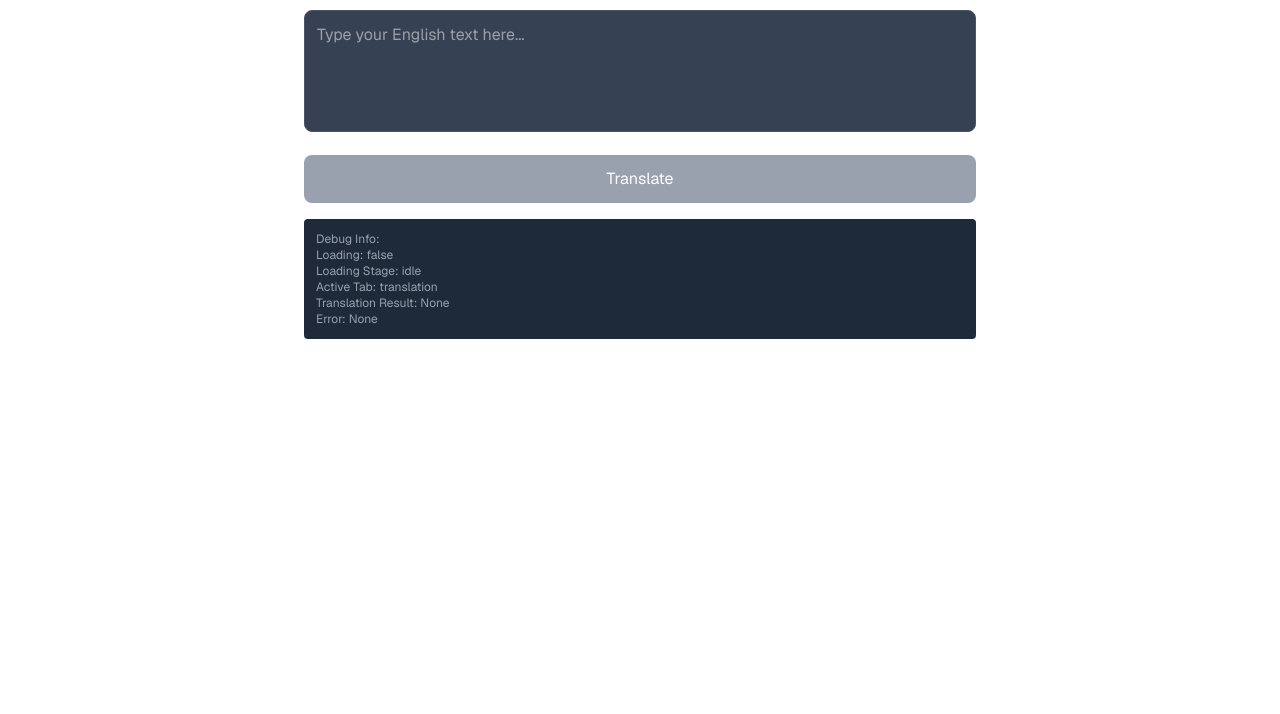
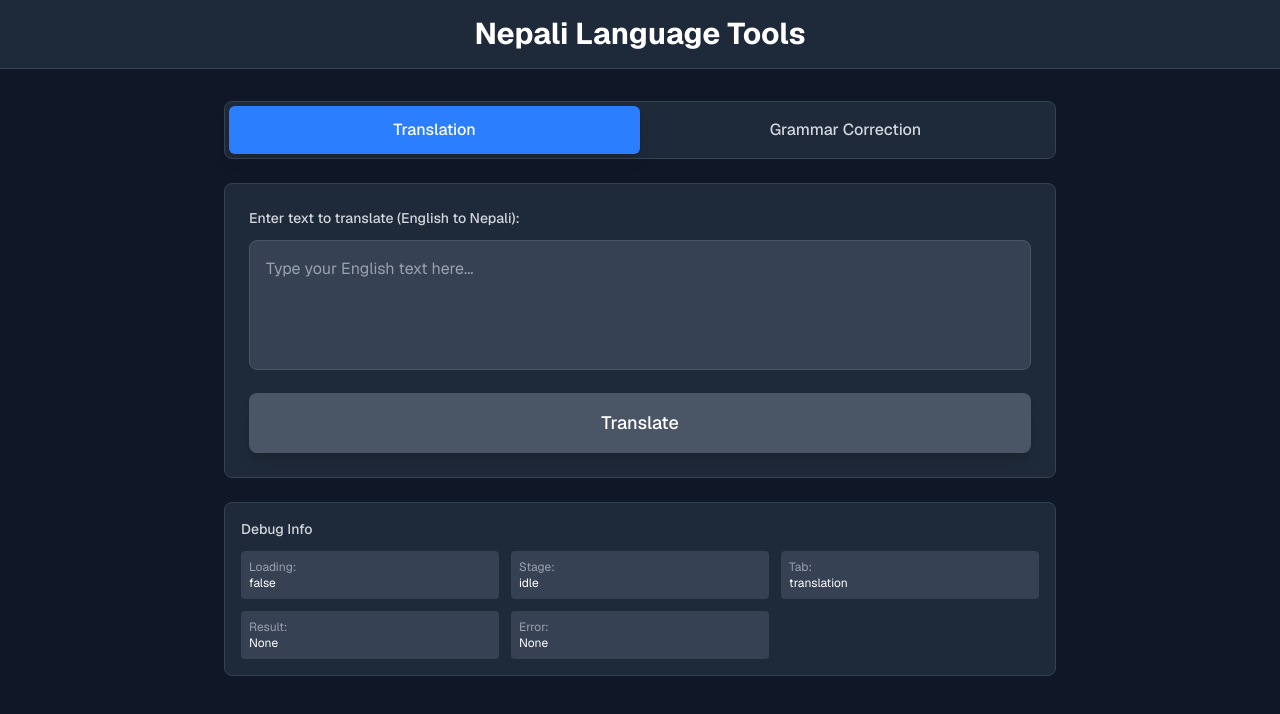
Before and after one commit to pinkth3floyd/lipimala, a Next.js app: page / in a window 1280 px wide. Shown: the top 714 px of the page. Built offline with nearby package versions, Linux system fonts and the light colour scheme.

Commit message:
translation language specific to Nepali

```diff
--- a/src/app/core/config/optimizedConfig.ts
+++ b/src/app/core/config/optimizedConfig.ts
@@ -18,6 +18,12 @@ interface PipelineCache {
     lastUsed: number;
     loading: boolean;
     error?: string;
+    modelInfo?: {
+        name: string;
+        src_lang: string;
+        tgt_lang: string;
+        description: string;
+    };
 }
 
 // Cache configuration
@@ -122,22 +128,43 @@ class PipelineManager {
             console.log('Running in server environment');
         }
 
-        // Try smaller, more compatible models first
+        // Try models that specifically support English to Nepali translation
         const models = [
-            'Xenova/opus-mt-en-hi',      // Smallest, fastest option (~50MB)
-            'Xenova/marianmt-en-hi',     // Medium size (~150MB)
-            'Xenova/nllb-200-distilled-600M', // Large but more accurate (~600MB)
+            // {
+            //     name: 'Xenova/opus-mt-en-hi',
+            //     src_lang: 'en',
+            //     tgt_lang: 'hi',
+            //     description: 'Smallest, fastest option (~50MB) - English to Hindi (works for Nepali)'
+            // },
+            // {
+            //     name: 'Xenova/marianmt-en-hi',
+            //     src_lang: 'en',
+            //     tgt_lang: 'hi',
+            //     description: 'Medium size (~150MB) - English to Hindi (works for Nepali)'
+            // },
+            {
+                name: 'Xenova/nllb-200-distilled-600M',
+                src_lang: 'eng_Latn',
+                tgt_lang: 'npi_Deva',
+                description: 'Large but most accurate (~600MB) - Native Nepali support'
+            },
+            {
+                name: 'Xenova/m2m100_418M',
+                src_lang: 'en',
+                tgt_lang: 'ne',
+                description: 'Medium size (~400MB) - Direct English to Nepali'
+            }
         ];
 
         let lastError: Error | null = null;
 
-        for (const modelName of models) {
+        for (const model of models) {
             try {
-                console.log(`Attempting to load model: ${modelName}`);
+                console.log(`Attempting to load model: ${model.name}`);
 
                 // Validate that this is a translation model
-                if (!this.isTranslationModel(modelName)) {
-                    console.warn(`Skipping ${modelName} - not a translation model`);
+                if (!this.isTranslationModel(model.name)) {
+                    console.warn(`Skipping ${model.name} - not a translation model`);
                     continue;
                 }
 
@@ -149,19 +176,31 @@ class PipelineManager {
 
                 // Use a simpler pipeline call with timeout
                 const pipelineInstance = await Promise.race([
-                    (pipelineFn as unknown as (task: string, model: string) => Promise<TranslationPipeline>)('translation', modelName),
+                    (pipelineFn as unknown as (task: string, model: string) => Promise<TranslationPipeline>)('translation', model.name),
                     new Promise<never>((_, reject) =>
-                        setTimeout(() => reject(new Error(`Pipeline creation timeout for ${modelName}`)), 120000)
+                        setTimeout(() => reject(new Error(`Pipeline creation timeout for ${model.name}`)), 120000)
                     )
                 ]);
 
-                console.log(`Successfully loaded translation pipeline with model: ${modelName}`);
+                console.log(`Successfully loaded translation pipeline with model: ${model.name}`);
                 console.log('Pipeline instance:', pipelineInstance);
                 console.log('Pipeline type:', typeof pipelineInstance);
+
+                // Store model information in cache
+                const cacheEntry = this.cache.get('translation');
+                if (cacheEntry) {
+                    cacheEntry.modelInfo = {
+                        name: model.name,
+                        src_lang: model.src_lang,
+                        tgt_lang: model.tgt_lang,
+                        description: model.description
+                    };
+                }
+
                 return pipelineInstance;
             } catch (error) {
                 const errorMessage = error instanceof Error ? error.message : 'Unknown error';
-                console.warn(`Failed to load model ${modelName}:`, errorMessage);
+                console.warn(`Failed to load model ${model.name}:`, errorMessage);
                 console.error('Full error details:', error);
                 lastError = error instanceof Error ? error : new Error(errorMessage);
 
@@ -173,12 +212,12 @@ class PipelineManager {
                     error.message.includes('ENOMEM') ||
                     error.message.includes('out of memory')
                 )) {
-                    console.log(`Memory/timeout error with ${modelName}, trying next model...`);
+                    console.log(`Memory/timeout error with ${model.name}, trying next model...`);
                     continue;
                 }
 
                 // For other errors, also try the next model but log the specific error
-                console.log(`Non-memory error with ${modelName}, trying next model...`);
+                console.log(`Non-memory error with ${model.name}, trying next model...`);
                 continue;
             }
         }
@@ -251,6 +290,11 @@ class PipelineManager {
         };
     }
 
+    static getCurrentModelInfo() {
+        const cacheEntry = this.cache.get('translation');
+        return cacheEntry?.modelInfo || null;
+    }
+
     static clearCache(): void {
         this.cache.clear();
         this.cacheHits = 0;
--- a/src/app/page.tsx
+++ b/src/app/page.tsx
@@ -6,9 +6,10 @@ import { translateText, correctGrammar, getCacheStats } from './actions/optimize
 // Define the type for translation result
 interface TranslationResult {
   translation_text?: string;
+  fallback_used?: boolean;
+  model_used?: string;
+  note?: string;
   [key: string]: unknown;
-  fallback_used?: boolean;
-  note?: string;
 }
 
 // Define the type for grammar correction result
@@ -153,50 +154,75 @@ export default function Home() {
   };
 
   return (
-    <div className="font-sans grid grid-rows-[20px_1fr_20px] items-center justify-items-center min-h-screen p-8 pb-20 gap-16 sm:p-20">
-      <div className="w-full max-w-2xl">
-        <h1 className="text-3xl font-bold text-center mb-8 text-white">Nepali Language Tools</h1>
+    <div className="min-h-screen bg-gray-900 text-white font-sans">
+      {/* Header */}
+      <header className="bg-gray-800 border-b border-gray-700 py-4 px-4 sm:px-6 lg:px-8">
+        <div className="max-w-4xl mx-auto">
+          <h1 className="text-2xl sm:text-3xl font-bold text-center text-white">
+            Nepali Language Tools
+          </h1>
+        </div>
+      </header>
 
+      {/* Main Content */}
+      <main className="max-w-4xl mx-auto px-4 sm:px-6 lg:px-8 py-6 sm:py-8">
+        <div className="space-y-6">
           {/* Cache Stats */}
           {cacheStats && (
-          <div className="mb-4 p-3 bg-gray-800 rounded-lg text-sm">
-            <div className="text-gray-300 mb-2">Cache Performance:</div>
-            <div className="grid grid-cols-2 gap-2 text-xs">
-              <div>Hit Rate: {(cacheStats.hitRate * 100).toFixed(1)}%</div>
-              <div>Cache Size: {cacheStats.size}</div>
-              <div>Hits: {cacheStats.hits}</div>
-              <div>Misses: {cacheStats.misses}</div>
+            <div className="bg-gray-800 rounded-lg p-4 border border-gray-700">
+              <h3 className="text-sm font-medium text-gray-300 mb-3">Cache Performance</h3>
+              <div className="grid grid-cols-2 sm:grid-cols-4 gap-4 text-xs">
+                <div className="text-center">
+                  <div className="text-blue-400 font-medium">{(cacheStats.hitRate * 100).toFixed(1)}%</div>
+                  <div className="text-gray-400">Hit Rate</div>
+                </div>
+                <div className="text-center">
+                  <div className="text-green-400 font-medium">{cacheStats.size}</div>
+                  <div className="text-gray-400">Cache Size</div>
+                </div>
+                <div className="text-center">
+                  <div className="text-yellow-400 font-medium">{cacheStats.hits}</div>
+                  <div className="text-gray-400">Hits</div>
+                </div>
+                <div className="text-center">
+                  <div className="text-red-400 font-medium">{cacheStats.misses}</div>
+                  <div className="text-gray-400">Misses</div>
+                </div>
               </div>
             </div>
           )}
 
           {/* Tab Navigation */}
-        <div className="flex mb-6 bg-gray-800 rounded-lg p-1">
+          <div className="bg-gray-800 rounded-lg p-1 border border-gray-700">
+            <div className="flex">
               <button
                 onClick={() => setActiveTab('translation')}
-            className={`flex-1 py-2 px-4 rounded-md transition-colors ${
+                className={`flex-1 py-3 px-4 rounded-md transition-all duration-200 font-medium ${
                   activeTab === 'translation'
-                ? 'bg-blue-500 text-white'
-                : 'text-gray-300 hover:text-white'
+                    ? 'bg-blue-500 text-white shadow-lg'
+                    : 'text-gray-300 hover:text-white hover:bg-gray-700'
                 }`}
               >
                 Translation
               </button>
               <button
                 onClick={() => setActiveTab('grammar')}
-            className={`flex-1 py-2 px-4 rounded-md transition-colors ${
+                className={`flex-1 py-3 px-4 rounded-md transition-all duration-200 font-medium ${
                   activeTab === 'grammar'
-                ? 'bg-blue-500 text-white'
-                : 'text-gray-300 hover:text-white'
+                    ? 'bg-blue-500 text-white shadow-lg'
+                    : 'text-gray-300 hover:text-white hover:bg-gray-700'
                 }`}
               >
                 Grammar Correction
               </button>
             </div>
+          </div>
 
+          {/* Input Form */}
+          <div className="bg-gray-800 rounded-lg p-6 border border-gray-700">
             <form onSubmit={handleSubmit} className="space-y-4">
               <div>
-            <label htmlFor="inputText" className="block text-sm font-medium text-gray-300 mb-2">
+                <label htmlFor="inputText" className="block text-sm font-medium text-gray-300 mb-3">
                   {activeTab === 'translation'
                     ? 'Enter text to translate (English to Nepali):'
                     : 'Enter text for grammar correction:'
@@ -210,7 +236,7 @@ export default function Home() {
                     ? "Type your English text here..."
                     : "Type your text here..."
                   }
-              className="w-full p-3 border border-gray-600 rounded-lg focus:ring-2 focus:ring-blue-500 focus:border-transparent resize-none bg-gray-700 text-white"
+                  className="w-full p-4 border border-gray-600 rounded-lg focus:ring-2 focus:ring-blue-500 focus:border-transparent resize-none bg-gray-700 text-white placeholder-gray-400 min-h-[120px]"
                   rows={4}
                   required
                 />
@@ -219,7 +245,7 @@ export default function Home() {
               <button
                 type="submit"
                 disabled={loading || !inputText.trim()}
-            className="w-full bg-blue-500 text-white py-3 px-6 rounded-lg hover:bg-blue-600 disabled:bg-gray-400 disabled:cursor-not-allowed transition-colors"
+                className="w-full bg-blue-500 text-white py-4 px-6 rounded-lg hover:bg-blue-600 disabled:bg-gray-600 disabled:cursor-not-allowed transition-all duration-200 font-medium text-lg shadow-lg hover:shadow-xl"
               >
                 {loading
                   ? (activeTab === 'translation' ? 'Translating...' : 'Correcting...')
@@ -227,115 +253,149 @@ export default function Home() {
                 }
               </button>
             </form>
+          </div>
 
+          {/* Loading State */}
           {loading && (
-          <div className="mt-6 text-center">
-            <div className="animate-spin rounded-full h-8 w-8 border-b-2 border-blue-500 mx-auto mb-2"></div>
-            <p className="text-gray-300">{loadingMessage}</p>
-            <p className="text-sm text-gray-400 mt-2">
+            <div className="bg-gray-800 rounded-lg p-6 border border-gray-700 text-center">
+              <div className="animate-spin rounded-full h-12 w-12 border-b-2 border-blue-500 mx-auto mb-4"></div>
+              <p className="text-gray-300 text-lg mb-2">{loadingMessage}</p>
+              <p className="text-sm text-gray-400">
                 {loadingStage === 'loading_model'
                   ? 'Downloading and loading translation model... This may take a few minutes on first use.'
                   : 'Translating your text...'
                 }
               </p>
               {loadingStage === 'loading_model' && (
-              <div className="mt-2 text-xs text-gray-500">
+                <div className="mt-4 text-xs text-gray-500 bg-gray-700 rounded p-3">
                   💡 Tip: The model is being downloaded. This only happens once per session.
                 </div>
               )}
             </div>
           )}
 
+          {/* Error State */}
           {error && (
-          <div className="mt-6 p-4 bg-red-900 border border-red-700 rounded-lg">
-            <p className="text-red-300 font-medium mb-2">Error:</p>
+            <div className="bg-red-900 border border-red-700 rounded-lg p-6">
+              <div className="flex items-start">
+                <div className="flex-shrink-0">
+                  <svg className="h-6 w-6 text-red-400" fill="none" viewBox="0 0 24 24" stroke="currentColor">
+                    <path strokeLinecap="round" strokeLinejoin="round" strokeWidth={2} d="M12 9v2m0 4h.01m-6.938 4h13.856c1.54 0 2.502-1.667 1.732-2.5L13.732 4c-.77-.833-1.964-.833-2.732 0L3.732 16.5c-.77.833.192 2.5 1.732 2.5z" />
+                  </svg>
+                </div>
+                <div className="ml-3">
+                  <h3 className="text-lg font-medium text-red-300 mb-2">Error</h3>
                   <p className="text-red-300">{error}</p>
                   {error.includes('timeout') && (
-              <p className="text-red-200 text-sm mt-2">
+                    <p className="text-red-200 text-sm mt-3">
                       💡 Tip: Try again in a few moments, or use shorter text for faster processing.
                     </p>
-            )}
-          </div>
-        )}
-
-        {/* Translation Result */}
-        {translationResult && !loading && activeTab === 'translation' && (
-          <div className="mt-6">
-            <h2 className="text-xl font-semibold mb-3 text-white">Translation Result:</h2>
-            <div className="bg-gray-700 p-4 rounded-lg border border-gray-600">
-              {translationResult.fallback_used && (
-                <div className="mb-3 p-2 bg-yellow-900 border border-yellow-700 rounded text-yellow-200 text-sm">
-                  ⚠️ Using fallback translation service. For better results, try again when models are available.
-                </div>
-              )}
-              <div className="space-y-2">
-                <div>
-                  <span className="font-medium text-gray-300">Translated Text: </span>
-                  <span className="text-gray-200">{translationResult.translation_text}</span>
-                </div>
-                {translationResult.note && (
-                  <div className="text-sm text-gray-400 italic">{translationResult.note}</div>
                   )}
                 </div>
               </div>
             </div>
           )}
 
-        {/* Debug Info */}
-        {process.env.NODE_ENV === 'development' && (
-          <div className="mt-4 p-3 bg-gray-800 rounded text-xs text-gray-400">
-            <div>Debug Info:</div>
-            <div>Loading: {loading.toString()}</div>
-            <div>Loading Stage: {loadingStage}</div>
-            <div>Active Tab: {activeTab}</div>
-            <div>Translation Result: {translationResult ? 'Present' : 'None'}</div>
-            <div>Error: {error || 'None'}</div>
-            {translationResult && (
-              <div>Result Keys: {Object.keys(translationResult).join(', ')}</div>
+          {/* Translation Result */}
+          {translationResult && !loading && activeTab === 'translation' && (
+            <div className="bg-gray-800 rounded-lg p-6 border border-gray-700">
+              <h2 className="text-xl font-semibold mb-4 text-white flex items-center">
+                <svg className="h-6 w-6 mr-2 text-green-400" fill="none" viewBox="0 0 24 24" stroke="currentColor">
+                  <path strokeLinecap="round" strokeLinejoin="round" strokeWidth={2} d="M9 12l2 2 4-4m6 2a9 9 0 11-18 0 9 9 0 0118 0z" />
+                </svg>
+                Translation Result
+              </h2>
+              <div className="space-y-4">
+                {translationResult.fallback_used && (
+                  <div className="bg-yellow-900 border border-yellow-700 rounded-lg p-4">
+                    <div className="flex items-center">
+                      <svg className="h-5 w-5 text-yellow-400 mr-2" fill="none" viewBox="0 0 24 24" stroke="currentColor">
+                        <path strokeLinecap="round" strokeLinejoin="round" strokeWidth={2} d="M12 9v2m0 4h.01m-6.938 4h13.856c1.54 0 2.502-1.667 1.732-2.5L13.732 4c-.77-.833-1.964-.833-2.732 0L3.732 16.5c-.77.833.192 2.5 1.732 2.5z" />
+                      </svg>
+                      <span className="text-yellow-200 font-medium">Using fallback translation service</span>
+                    </div>
+                    <p className="text-yellow-100 text-sm mt-2">For better results, try again when models are available.</p>
+                  </div>
                 )}
+
+                <div className="bg-gray-700 rounded-lg p-4">
+                  <div className="space-y-3">
+                    <div>
+                      <span className="font-medium text-gray-300">Translated Text:</span>
+                      <div className="mt-2 p-3 bg-gray-600 rounded border-l-4 border-blue-500">
+                        <span className="text-white text-lg">{translationResult.translation_text}</span>
+                      </div>
+                    </div>
+
+                    {translationResult.model_used && !translationResult.fallback_used && (
+                      <div className="flex items-center text-sm text-blue-300">
+                        <svg className="h-4 w-4 mr-2" fill="none" viewBox="0 0 24 24" stroke="currentColor">
+                          <path strokeLinecap="round" strokeLinejoin="round" strokeWidth={2} d="M13 10V3L4 14h7v7l9-11h-7z" />
+                        </svg>
+                        Model used: {translationResult.model_used}
+                      </div>
+                    )}
+
+                    {translationResult.note && (
+                      <div className="text-sm text-gray-400 italic bg-gray-600 rounded p-3">
+                        {translationResult.note}
+                      </div>
+                    )}
+                  </div>
+                </div>
+              </div>
             </div>
           )}
 
           {/* Grammar Correction Result */}
           {grammarResult && !loading && activeTab === 'grammar' && (
-          <div className="mt-6">
-            <h2 className="text-xl font-semibold mb-3 text-white">Grammar Correction Result:</h2>
-            <div className="bg-gray-700 p-4 rounded-lg border border-gray-600">
-              <div className="space-y-3">
-                <div>
-                  <span className="font-medium text-gray-300">Status: </span>
-                  <span className={`px-2 py-1 rounded text-sm ${
+            <div className="bg-gray-800 rounded-lg p-6 border border-gray-700">
+              <h2 className="text-xl font-semibold mb-4 text-white flex items-center">
+                <svg className="h-6 w-6 mr-2 text-blue-400" fill="none" viewBox="0 0 24 24" stroke="currentColor">
+                  <path strokeLinecap="round" strokeLinejoin="round" strokeWidth={2} d="M9 12h6m-6 4h6m2 5H7a2 2 0 01-2-2V5a2 2 0 012-2h5.586a1 1 0 01.707.293l5.414 5.414a1 1 0 01.293.707V19a2 2 0 01-2 2z" />
+                </svg>
+                Grammar Correction Result
+              </h2>
+              <div className="bg-gray-700 rounded-lg p-4 space-y-4">
+                <div className="flex items-center justify-between">
+                  <span className="font-medium text-gray-300">Status:</span>
+                  <span className={`px-3 py-1 rounded-full text-sm font-medium ${
                     grammarResult.status === 'Correct'
                       ? 'bg-green-600 text-white'
                       : 'bg-yellow-600 text-white'
                   }`}>
                     {grammarResult.status}
                   </span>
-                  {grammarResult.confidence && (
-                    <span className="ml-2 text-sm text-gray-400">
-                      (Confidence: {(grammarResult.confidence * 100).toFixed(1)}%)
-                    </span>
-                  )}
                 </div>
 
+                {grammarResult.confidence && (
+                  <div className="text-sm text-gray-400">
+                    Confidence: {(grammarResult.confidence * 100).toFixed(1)}%
+                  </div>
+                )}
+
                 <div>
-                  <span className="font-medium text-gray-300">Original: </span>
-                  <span className="text-gray-200">{grammarResult.original}</span>
+                  <span className="font-medium text-gray-300">Original:</span>
+                  <div className="mt-2 p-3 bg-gray-600 rounded">
+                    <span className="text-white">{grammarResult.original}</span>
+                  </div>
                 </div>
 
                 {grammarResult.status === 'Incorrect' && grammarResult.corrected_sentence && (
                   <div>
-                    <span className="font-medium text-gray-300">Corrected: </span>
-                    <span className="text-green-300">{grammarResult.corrected_sentence}</span>
+                    <span className="font-medium text-gray-300">Corrected:</span>
+                    <div className="mt-2 p-3 bg-green-900 border border-green-700 rounded">
+                      <span className="text-green-200">{grammarResult.corrected_sentence}</span>
+                    </div>
                   </div>
                 )}
 
                 {grammarResult.suggestions && Object.keys(grammarResult.suggestions).length > 0 && (
                   <div>
-                    <span className="font-medium text-gray-300">Suggestions: </span>
-                    <div className="mt-2 space-y-1">
+                    <span className="font-medium text-gray-300">Suggestions:</span>
+                    <div className="mt-2 space-y-2">
                       {Object.entries(grammarResult.suggestions).map(([position, suggestions]) => (
-                        <div key={position} className="text-sm">
+                        <div key={position} className="text-sm bg-gray-600 rounded p-2">
                           <span className="text-gray-400">Position {position}: </span>
                           <span className="text-blue-300">{suggestions.join(', ')}</span>
                         </div>
@@ -345,9 +405,44 @@ export default function Home() {
                 )}
               </div>
             </div>
+          )}
+
+          {/* Debug Info */}
+          {process.env.NODE_ENV === 'development' && (
+            <div className="bg-gray-800 rounded-lg p-4 border border-gray-700">
+              <h3 className="text-sm font-medium text-gray-300 mb-3">Debug Info</h3>
+              <div className="grid grid-cols-2 sm:grid-cols-3 gap-3 text-xs">
+                <div className="bg-gray-700 rounded p-2">
+                  <div className="text-gray-400">Loading:</div>
+                  <div className="text-white">{loading.toString()}</div>
+                </div>
+                <div className="bg-gray-700 rounded p-2">
+                  <div className="text-gray-400">Stage:</div>
+                  <div className="text-white">{loadingStage}</div>
+                </div>
+                <div className="bg-gray-700 rounded p-2">
+                  <div className="text-gray-400">Tab:</div>
+                  <div className="text-white">{activeTab}</div>
+                </div>
+                <div className="bg-gray-700 rounded p-2">
+                  <div className="text-gray-400">Result:</div>
+                  <div className="text-white">{translationResult ? 'Present' : 'None'}</div>
+                </div>
+                <div className="bg-gray-700 rounded p-2">
+                  <div className="text-gray-400">Error:</div>
+                  <div className="text-white">{error || 'None'}</div>
+                </div>
+                {translationResult && (
+                  <div className="bg-gray-700 rounded p-2 col-span-2 sm:col-span-1">
+                    <div className="text-gray-400">Keys:</div>
+                    <div className="text-white">{Object.keys(translationResult).join(', ')}</div>
                   </div>
                 )}
               </div>
             </div>
+          )}
+        </div>
+      </main>
+    </div>
   );
 }
```
Also changed, not shown: src/app/actions/optimizedActions.ts (+28 -6 lines). Lines whose indentation alone changed are shown as unchanged.
